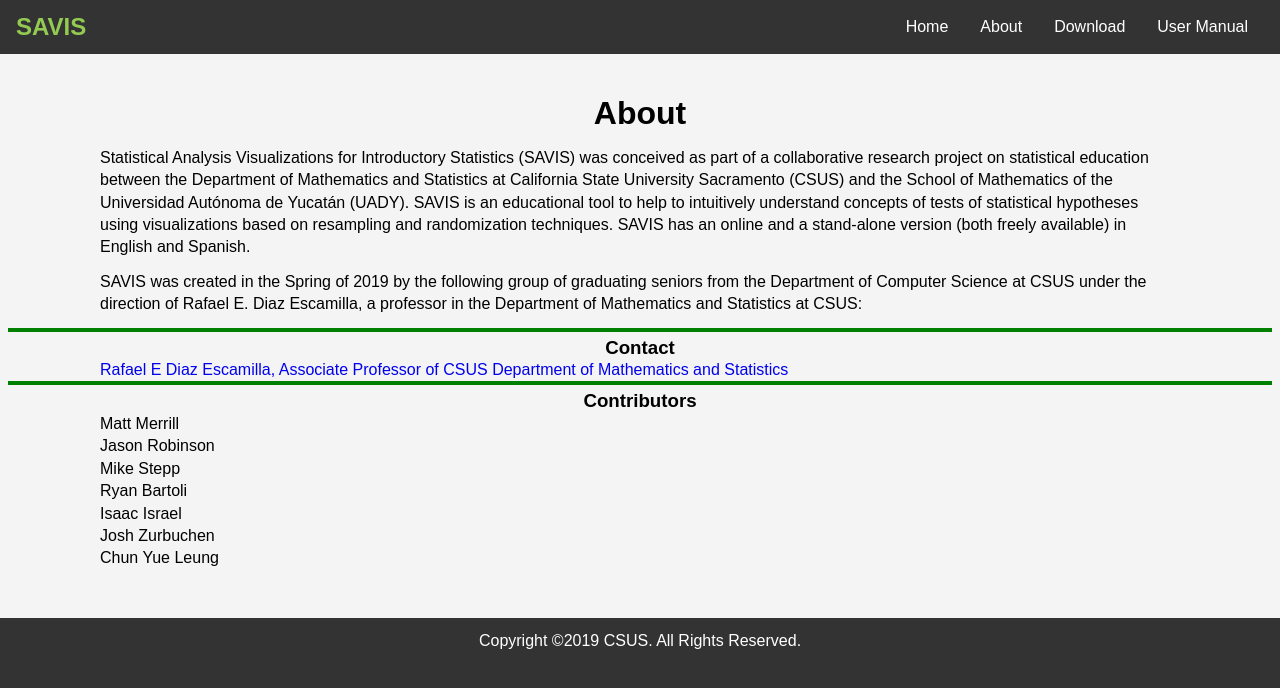
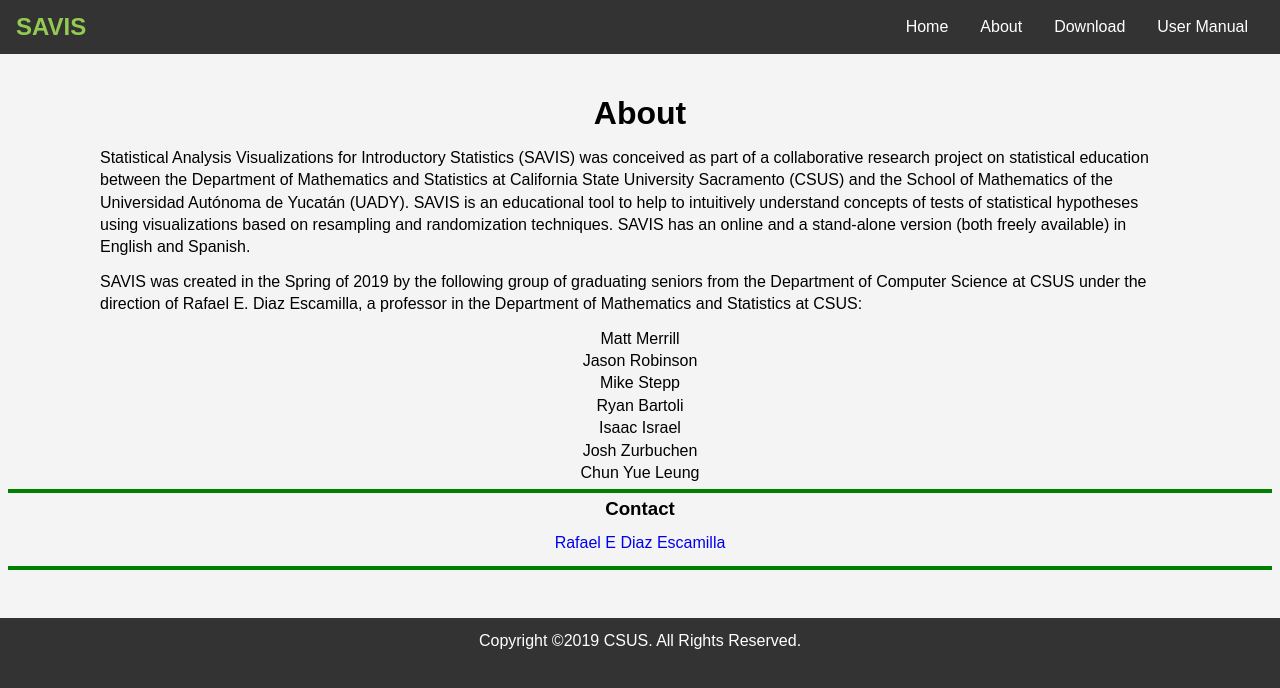
Before and after one commit to csus190teamtbd/SeniorProject, a Jekyll site: the page built from src/about/index.html, in a window 1280 px wide. Shown: the top 688 px of the page. Built offline with Jekyll 4.4.1, drawn with Linux system fonts in a browser that asks for light colours.

Commit message:
about page change

```diff
--- a/src/about/about.scss
+++ b/src/about/about.scss
@@ -11,4 +11,11 @@
   ul {
     list-style-type: none;
   }
+  .center-text {
+    text-align: center;
+  }
 }
+
+hr {
+  margin-top: 4px;
+}
--- a/src/about/index.html
+++ b/src/about/index.html
@@ -5,23 +5,21 @@
 <link rel="stylesheet" href="./about.css">
 <h1>{% include translate.html key="about.title" %}</h1>
 <div class="paragraph">
-<p>{% include translate.html key="about.content1" %}</p></div>
+  <p>{% include translate.html key="about.content1" %}</p></div>
 <div class="paragraph">
-<p>{% include translate.html key="about.content2" %}</p></div>
+  <p>{% include translate.html key="about.content2" %}</p>
+  <ul>
+    <li class='center-text'>Matt Merrill</li>
+    <li class='center-text'>Jason Robinson</li>
+    <li class='center-text'>Mike Stepp</li>
+    <li class='center-text'>Ryan Bartoli</li>
+    <li class='center-text'>Isaac Israel</li>
+    <li class='center-text'>Josh Zurbuchen</li>
+    <li class='center-text'>Chun Yue Leung</li>
+  </ul>
+</div>
 <hr>
 <div class="paragraph">
-<h3>{% include translate.html key="about.contact" %}</h3>
-<a href="https://www.csus.edu/faculty/d/rdiaz/">Rafael E Diaz Escamilla, Associate Professor of CSUS Department of
-Mathematics and Statistics</a></div>
+  <h3>{% include translate.html key="about.contact" %}</h3>
+  <p class='center-text'><a href="https://www.csus.edu/faculty/d/rdiaz/">Rafael E Diaz Escamilla</a></p></div>
 <hr>
-<div class="paragraph">
-<h3>{% include translate.html key="about.contributors" %}</h3>
-<ul>
-<li>Matt Merrill</li>
-<li>Jason Robinson</li>
-<li>Mike Stepp</li>
-<li>Ryan Bartoli</li>
-<li>Isaac Israel</li>
-<li>Josh Zurbuchen</li>
-<li>Chun Yue Leung</li>
-</ul></div>
```
